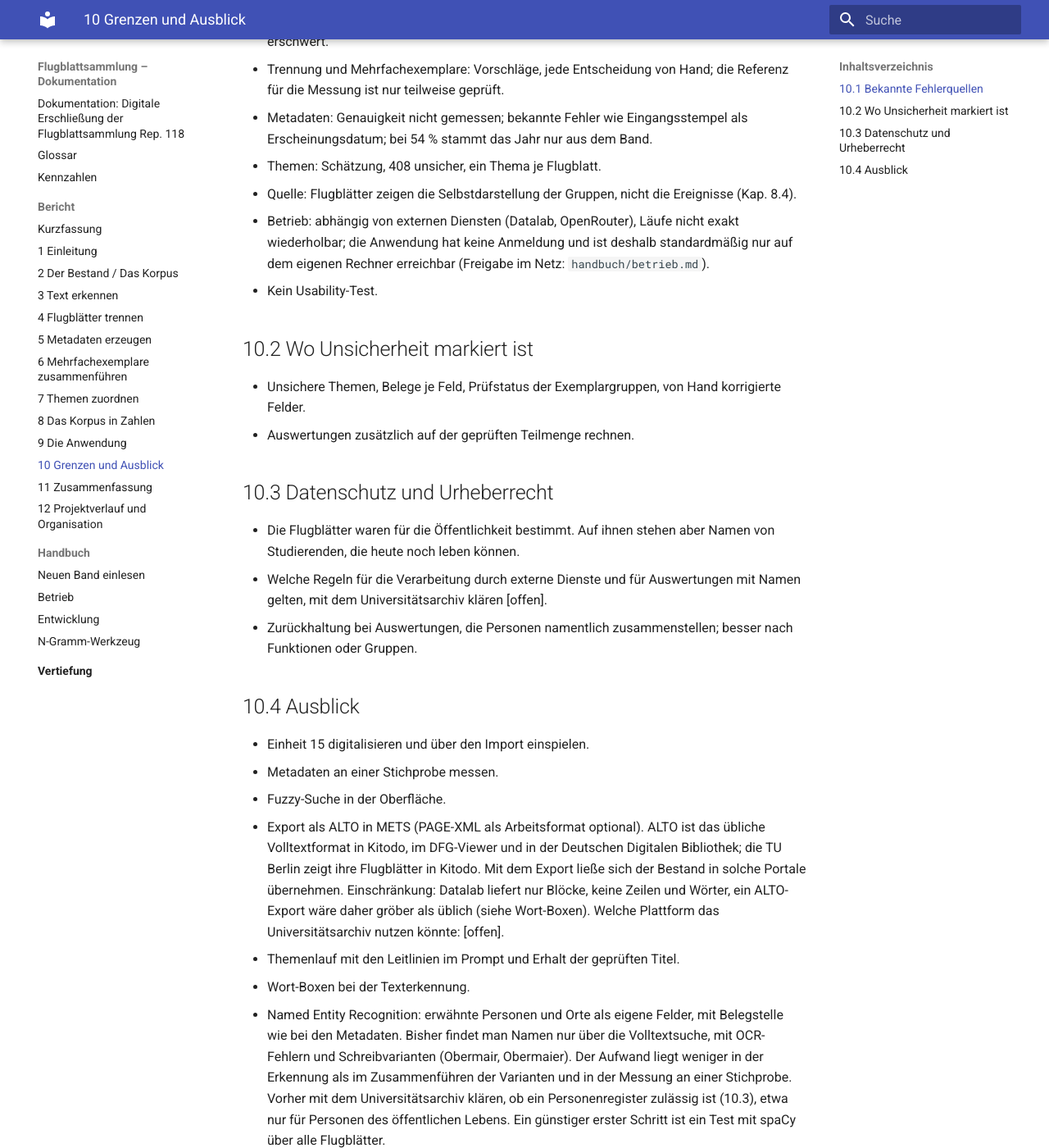
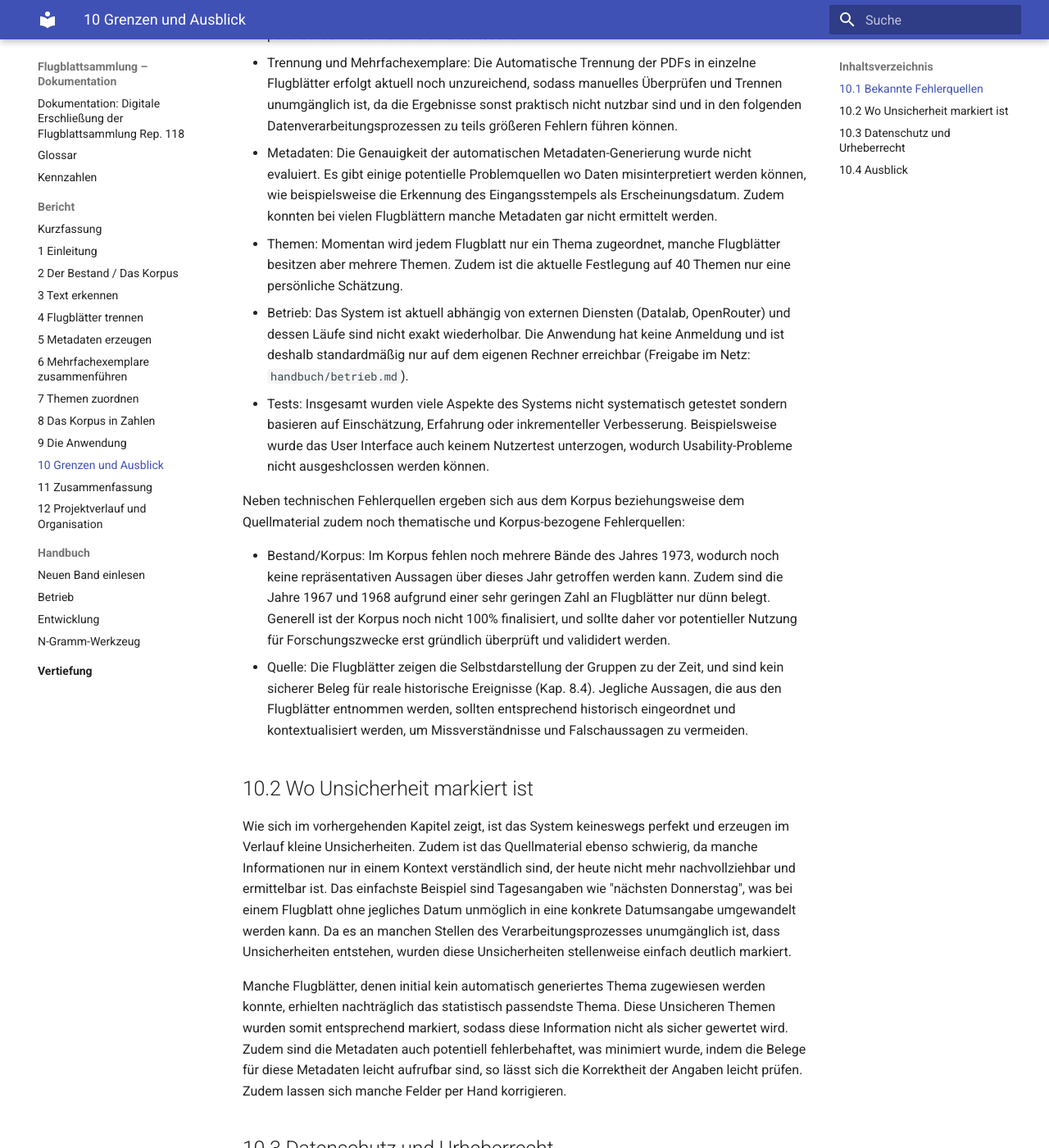
Before and after one commit to woidveit02/UR_LeafletArchive, an MkDocs documentation site: the page built from docs/bericht/10-grenzen-ausblick.md, in a window 1280 px wide and 1400 px high, scrolled down 394 px. Shown: the whole window at 82% size. Built offline with MkDocs 1.6.1 and Material for MkDocs 9.7.7, drawn with Linux system fonts in a browser that asks for light colours; some of the changed text lies outside the part shown.

Commit message:
docs: Formulate chapters 10 and 11

```diff
--- a/docs/bericht/10-grenzen-ausblick.md
+++ b/docs/bericht/10-grenzen-ausblick.md
@@ -1,35 +1,43 @@
 # 10 Grenzen und Ausblick
 
-Die Ergebnisse sind brauchbar, aber an mehreren Stellen unsicher. Wo die Unsicherheit liegt, ist in den Daten markiert. Dieses Kapitel sagt, wofür man den Daten trauen kann und wofür nicht.
+Im Verlauf der bisherigen Ausführungen wurde bereits mehrmals auf mögliche Grenzen, Probleme oder Fehler eingegangen. Im Folgenden soll erneut eine Übersicht über solche Problemstellungen gegeben werden.
 
 ## 10.1 Bekannte Fehlerquellen
 
-- Bestand: Einheit 15 fehlt; viele Flugblätter aus 1972/73 zeigen, was überliefert ist, nicht zwingend mehr Publikationen; 1967 und 1968 sind dünn belegt.
-- Text: Fehlerrate eher Untergrenze; Handschrift wird oft falsch gelesen; vereinzelt Halluzinationen; gesperrter Text wird Buchstabe für Buchstabe erkannt, was die Suche erschwert.
-- Trennung und Mehrfachexemplare: Vorschläge, jede Entscheidung von Hand; die Referenz für die Messung ist nur teilweise geprüft.
-- Metadaten: Genauigkeit nicht gemessen; bekannte Fehler wie Eingangsstempel als Erscheinungsdatum; bei 54 % stammt das Jahr nur aus dem Band.
-- Themen: Schätzung, 408 unsicher, ein Thema je Flugblatt.
-- Quelle: Flugblätter zeigen die Selbstdarstellung der Gruppen, nicht die Ereignisse (Kap. 8.4).
-- Betrieb: abhängig von externen Diensten (Datalab, OpenRouter), Läufe nicht exakt wiederholbar; die Anwendung hat keine Anmeldung und ist deshalb standardmäßig nur auf dem eigenen Rechner erreichbar (Freigabe im Netz: `handbuch/betrieb.md`).
-- Kein Usability-Test.
+- Text: Die ermittelte Fehlerrate repräsentiert aufgrund der Evaluationstechnik eher eine Untergrenze, zudem wird Handschrift noch oft falsch erfasst. Das OCr-System tendiert ausserdem selten zum Halluzinieren. Zudem ist die falsche Erkennung von Sperrtext ein potentielles Hindernis für die Volltextsuche.
+- Trennung und Mehrfachexemplare: Die Automatische Trennung der PDFs in einzelne Flugblätter erfolgt aktuell noch unzureichend, sodass manuelles Überprüfen und Trennen unumgänglich ist, da die Ergebnisse sonst praktisch nicht nutzbar sind und in den folgenden Datenverarbeitungsprozessen zu teils größeren Fehlern führen können.
+- Metadaten: Die Genauigkeit der automatischen Metadaten-Generierung wurde nicht evaluiert. Es gibt einige potentielle Problemquellen wo Daten misinterpretiert werden können, wie beispielsweise die Erkennung des Eingangsstempels als Erscheinungsdatum. Zudem konnten bei vielen Flugblättern manche Metadaten gar nicht ermittelt werden.
+- Themen: Momentan wird jedem Flugblatt nur ein Thema zugeordnet, manche Flugblätter besitzen aber mehrere Themen. Zudem ist die aktuelle Festlegung auf 40 Themen nur eine persönliche Schätzung.
+- Betrieb: Das System ist aktuell abhängig von externen Diensten (Datalab, OpenRouter) und dessen Läufe sind nicht exakt wiederholbar. Die Anwendung hat keine Anmeldung und ist deshalb standardmäßig nur auf dem eigenen Rechner erreichbar (Freigabe im Netz: `handbuch/betrieb.md`).
+- Tests: Insgesamt wurden viele Aspekte des Systems nicht systematisch getestet sondern basieren auf Einschätzung, Erfahrung oder inkrementeller Verbesserung. Beispielsweise wurde das User Interface auch keinem Nutzertest unterzogen, wodurch Usability-Probleme nicht ausgeshclossen werden können.
+
+Neben technischen Fehlerquellen ergeben sich aus dem Korpus beziehungsweise dem Quellmaterial zudem noch thematische und Korpus-bezogene Fehlerquellen:
+
+- Bestand/Korpus: Im Korpus fehlen noch mehrere Bände des Jahres 1973, wodurch noch keine repräsentativen Aussagen über dieses Jahr getroffen werden kann. Zudem sind die Jahre 1967 und 1968 aufgrund einer sehr geringen Zahl an Flugblätter nur dünn belegt. Generell ist der Korpus noch nicht 100% finalisiert, und sollte daher vor potentieller Nutzung für Forschungszwecke erst gründlich überprüft und valididert werden.
+- Quelle: Die Flugblätter zeigen die Selbstdarstellung der Gruppen zu der Zeit, und sind kein sicherer Beleg für reale historische Ereignisse (Kap. 8.4). Jegliche Aussagen, die aus den Flugblätter entnommen werden, sollten entsprechend historisch eingeordnet und kontextualisiert werden, um Missverständnisse und Falschaussagen zu vermeiden.
 
 ## 10.2 Wo Unsicherheit markiert ist
 
-- Unsichere Themen, Belege je Feld, Prüfstatus der Exemplargruppen, von Hand korrigierte Felder.
-- Auswertungen zusätzlich auf der geprüften Teilmenge rechnen.
+Wie sich im vorhergehenden Kapitel zeigt, ist das System keineswegs perfekt und erzeugen im Verlauf kleine Unsicherheiten. Zudem ist das Quellmaterial ebenso schwierig, da manche Informationen nur in einem Kontext verständlich sind, der heute nicht mehr nachvollziehbar und ermittelbar ist. Das einfachste Beispiel sind Tagesangaben wie "nächsten Donnerstag", was bei einem Flugblatt ohne jegliches Datum unmöglich in eine konkrete Datumsangabe umgewandelt werden kann. Da es an manchen Stellen des Verarbeitungsprozesses unumgänglich ist, dass Unsicherheiten entstehen, wurden diese Unsicherheiten stellenweise einfach deutlich markiert.
+
+Manche Flugblätter, denen initial kein automatisch generiertes Thema zugewiesen werden konnte, erhielten nachträglich das statistisch passendste Thema. Diese Unsicheren Themen wurden somit entsprechend markiert, sodass diese Information nicht als sicher gewertet wird. Zudem sind die Metadaten auch potentiell fehlerbehaftet, was minimiert wurde, indem die Belege für diese Metadaten leicht aufrufbar sind, so lässt sich die Korrektheit der Angaben leicht prüfen. Zudem lassen sich manche Felder per Hand korrigieren.
 
 ## 10.3 Datenschutz und Urheberrecht
 
-- Die Flugblätter waren für die Öffentlichkeit bestimmt. Auf ihnen stehen aber Namen von Studierenden, die heute noch leben können.
-- Welche Regeln für die Verarbeitung durch externe Dienste und für Auswertungen mit Namen gelten, mit dem Universitätsarchiv klären [offen].
-- Zurückhaltung bei Auswertungen, die Personen namentlich zusammenstellen; besser nach Funktionen oder Gruppen.
+Da in den Flugblättern oft Namen von Personen fallen, wurde das Thema Datenschutz auch berücksichtigt. Jedoch zeigte sich in der Besprechung mit Herrn Becker, dass Datenschutz bei Flugblättern sehr simpel geregelt ist. Da die Flugblätter für die Öffentlichkeit bestimmt waren, ergeben sich im Umgang mit diesen potentiell persönlichen Daten der (möglicherweise noch lebenden) Personen keine datenschutzrechtlichen Hindernisse. Der Inhalt dieser Flugblätter darf frei veröffentlicht werden.
 
 ## 10.4 Ausblick
 
-- Einheit 15 digitalisieren und über den Import einspielen.
-- Metadaten an einer Stichprobe messen.
-- Fuzzy-Suche in der Oberfläche.
-- Export als ALTO in METS (PAGE-XML als Arbeitsformat optional). ALTO ist das übliche Volltextformat in Kitodo, im DFG-Viewer und in der Deutschen Digitalen Bibliothek; die TU Berlin zeigt ihre Flugblätter in Kitodo. Mit dem Export ließe sich der Bestand in solche Portale übernehmen. Einschränkung: Datalab liefert nur Blöcke, keine Zeilen und Wörter, ein ALTO-Export wäre daher gröber als üblich (siehe Wort-Boxen). Welche Plattform das Universitätsarchiv nutzen könnte: [offen].
-- Themenlauf mit den Leitlinien im Prompt und Erhalt der geprüften Titel.
-- Wort-Boxen bei der Texterkennung.
-- Named Entity Recognition: erwähnte Personen und Orte als eigene Felder, mit Belegstelle wie bei den Metadaten. Bisher findet man Namen nur über die Volltextsuche, mit OCR-Fehlern und Schreibvarianten (Obermair, Obermaier). Der Aufwand liegt weniger in der Erkennung als im Zusammenführen der Varianten und in der Messung an einer Stichprobe. Vorher mit dem Universitätsarchiv klären, ob ein Personenregister zulässig ist (10.3), etwa nur für Personen des öffentlichen Lebens. Ein günstiger erster Schritt ist ein Test mit spaCy über alle Flugblätter.
+Es gibt viele potentielle Veränderungen, Verbesserungen oder Tests, die im Projekt verwirklicht werden könnten und obrige Problemfelder (zumindest teilweise oder ganz) lösen können. Da die Grundstruktur der Anwendung solide steht, sollte in Zukunft der Fokus auf einer Verbesserung der automatisierten Datenverarbeitung liegen.
+
+Eine einfache und notwendige Verbesserung ist natürlich das kontinuierliche Hinzufügen neuer Flugblätter, vor allem der verbleibenden Bände des Jahres 1973.
+
+Ein Aspekt, der definitiv in Zukunft im Fokus liegen sollte ist das OCR-System. Wie bereits im Kapitel zur Texterkennung beschrieben verschiebt sich aktuell der State-Of-The-Art fast Monatlich, konstant gibt es neue Veröffentlichungen, und daher kann es gut sein, dass ein Wechsel des OCR-System demnächst möglich oder nötig ist.
+
+Zudem könnte die Erkennung von Maschinenschrift und Handschrift getrennt werden, da es für die Erkennung handgeschriebener Texte separate und spezialisiertere OCr-Modelle gibt.
+
+Ein System zur Fuzzy-Suche könnte zudem die Auswirkungen fehlerhaften OCRs vermindern.
+
+Ein weiteres Datenverarbeitungssystem, das als neues Feature hinzugefügt werden kann, ist Named entity Recognition, das erwähnte Personen und Orte als eigene Felder erkennt, vor allekm mit Belegstellen, mit OCR-Fehlern und Schreibvarianten (Obermair, Obermaier). Der Aufwand liegt weniger in der Erkennung als im Zusammenführen der Varianten und in der Messung an einer Stichprobe.
+
+Zudem sollte und könnte das System vor einer langfristigen Nutzung ausgieig getestet werden. Wie bereits erwähnt sind viele Variablen, Einstellungen oder Designentscheidungen nur das Produkt gradueller iterativer Verbesserung, meist basierend auf subjektiver Einschätzung durch die Entwickler. So wäre es sinnvoll, zu ermitteln, wie das System denn objektiv peformt. Beispielsweise die Korrektheit der extrahierten Metadaten könnte ermitelt werden, oder die reale Character Error Rate des OCR.
```
Also changed, not shown: docs/bericht/11-zusammenfassung.md (+8 -11 lines).
